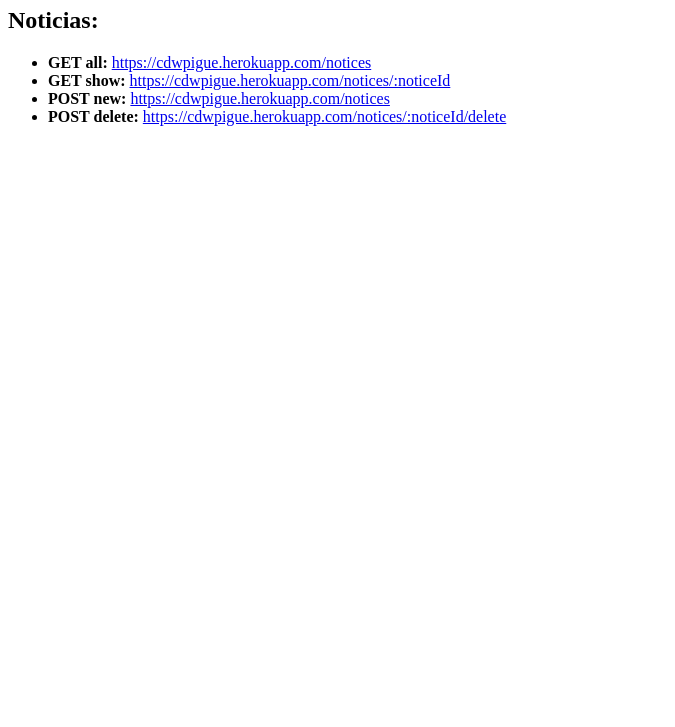
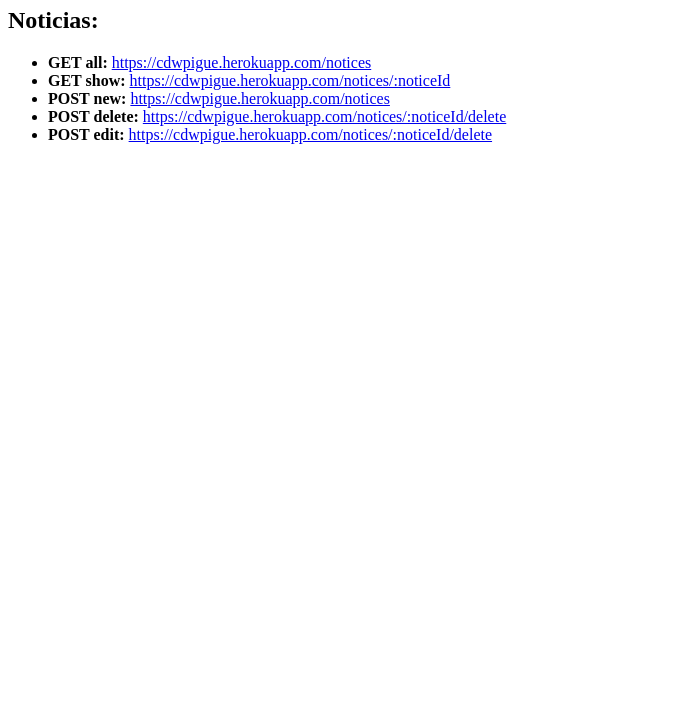
Before and after one commit to rody7val/cdw, a website: page public/index.html in a window 1280 px wide. Shown: the part 73-800 px from the top of the page, without its empty margins (0-675 px from the left). Drawn offline with Linux system fonts and the light colour scheme.

Commit message:
Readme agregado

```diff
--- a/package.json
+++ b/package.json
@@ -1,7 +1,7 @@
 {
   "name": "cdw",
   "version": "1.0.0",
-  "description": "Servidor de ejemplo para el curso de diseño web del centro de formación profecional Pigüé",
+  "description": "Servidor de ejemplo para el curso de diseño web del centro de formación profesional Pigüé",
   "main": "server.js",
   "scripts": {
     "test": "echo \"Error: no test specified\" && exit 1",
--- a/public/index.html
+++ b/public/index.html
@@ -20,6 +20,9 @@
 		<li>
 			<b>POST delete:</b> <a href="https://cdwpigue.herokuapp.com/notices/:noticeId/delete">https://cdwpigue.herokuapp.com/notices/:noticeId/delete</a>
 		</li>
+		<li>
+			<b>POST edit:</b> <a href="https://cdwpigue.herokuapp.com/notices/:noticeId/edit">https://cdwpigue.herokuapp.com/notices/:noticeId/delete</a>
+		</li>
 	</ul>
 </body>
 </html>
```
Also changed, not shown: README.md (added).
